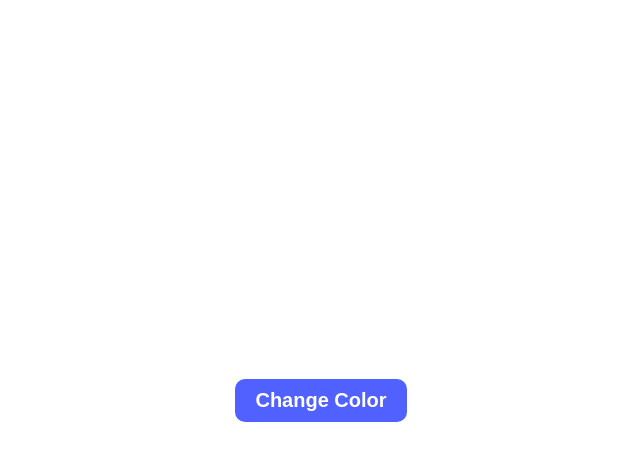
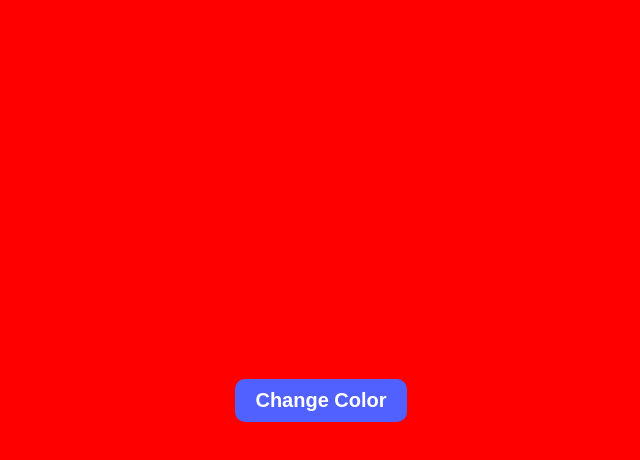
Before and after one commit to theekshana-nirmal/js-beginner-projects, a plain HTML site: page colors/index.html in a window 1280 px wide. Both pictures are taken after a click on the button "Change Color". Shown: the whole page, without its empty margins (319-959 px from the left). Drawn offline with Linux system fonts and the light colour scheme.

Commit message:
implement changeColor function

```diff
--- a/colors/index.html
+++ b/colors/index.html
@@ -8,7 +8,7 @@
 </head>
 <body>
   <div class="container">
-    <button class="btn">Change Color</button>
+    <button class="btn" onclick="changeColor()">Change Color</button>
   </div>
   <script src="script.js"></script>
 </body>
--- a/colors/script.js
+++ b/colors/script.js
@@ -0,0 +1,10 @@
+var index = 0;
+
+function changeColor(){
+  const colors = ["red", "yellow", "green"];
+  document.getElementsByTagName("body")[0].style.backgroundColor = colors[index++];
+
+  if(index > colors.length-1){
+    index = 0;
+  }
+}
--- a/colors/style.css
+++ b/colors/style.css
@@ -1,5 +1,6 @@
 body{
   margin: 0;
+  transition: ease 0.5s;
 }
 
 .container{
```
